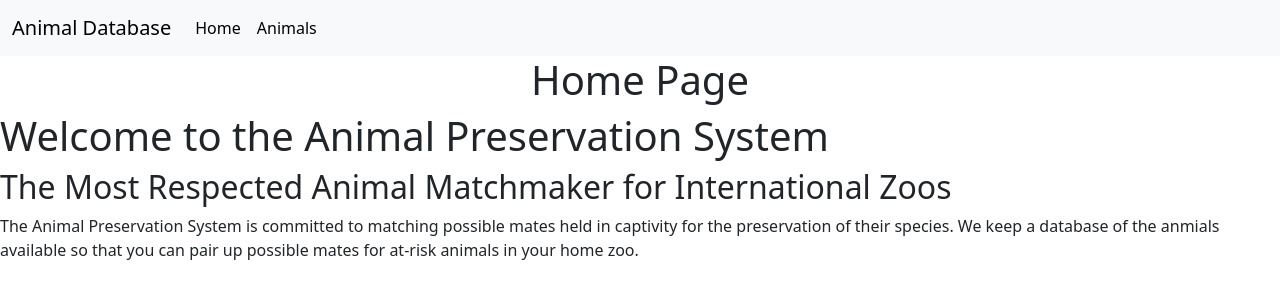
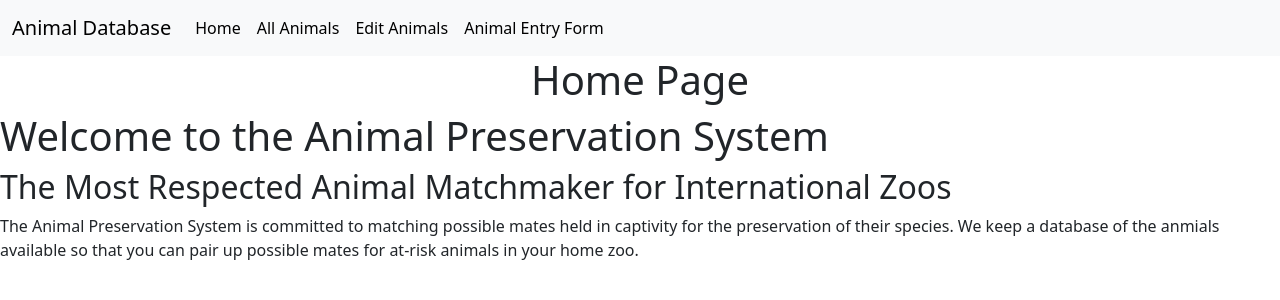
Before and after one commit to LukeDCGitHub/Web-Development-CSS-INFT-2202-04-Labs, a Node server app: page / in a window 1280 px wide. Shown: the top 300 px of the page. Run offline with Node 20, Linux system fonts and the light colour scheme; some libraries are stand-ins or nearby versions.

Commit message:
Update navbar.pug
Add links to the main pages to the navbar.

```diff
--- a/Lab4/views/partials/navbar.pug
+++ b/Lab4/views/partials/navbar.pug
@@ -8,4 +8,8 @@ nav.navbar.navbar-expand-lg.bg-body-tertiary
         li.nav-item
           a.nav-link.active(aria-current='page' href='/') Home
         li.nav-item
-          a.nav-link.active(aria-current='page' href='/animals/all-animals') Animals
+          a.nav-link.active(aria-current='page' href='/all-animals') All Animals
+        li.nav-item
+          a.nav-link.active(aria-current='page' href='/edit-animals') Edit Animals
+        li.nav-item
+          a.nav-link.active(aria-current='page' href='/entry-form') Animal Entry Form
```
